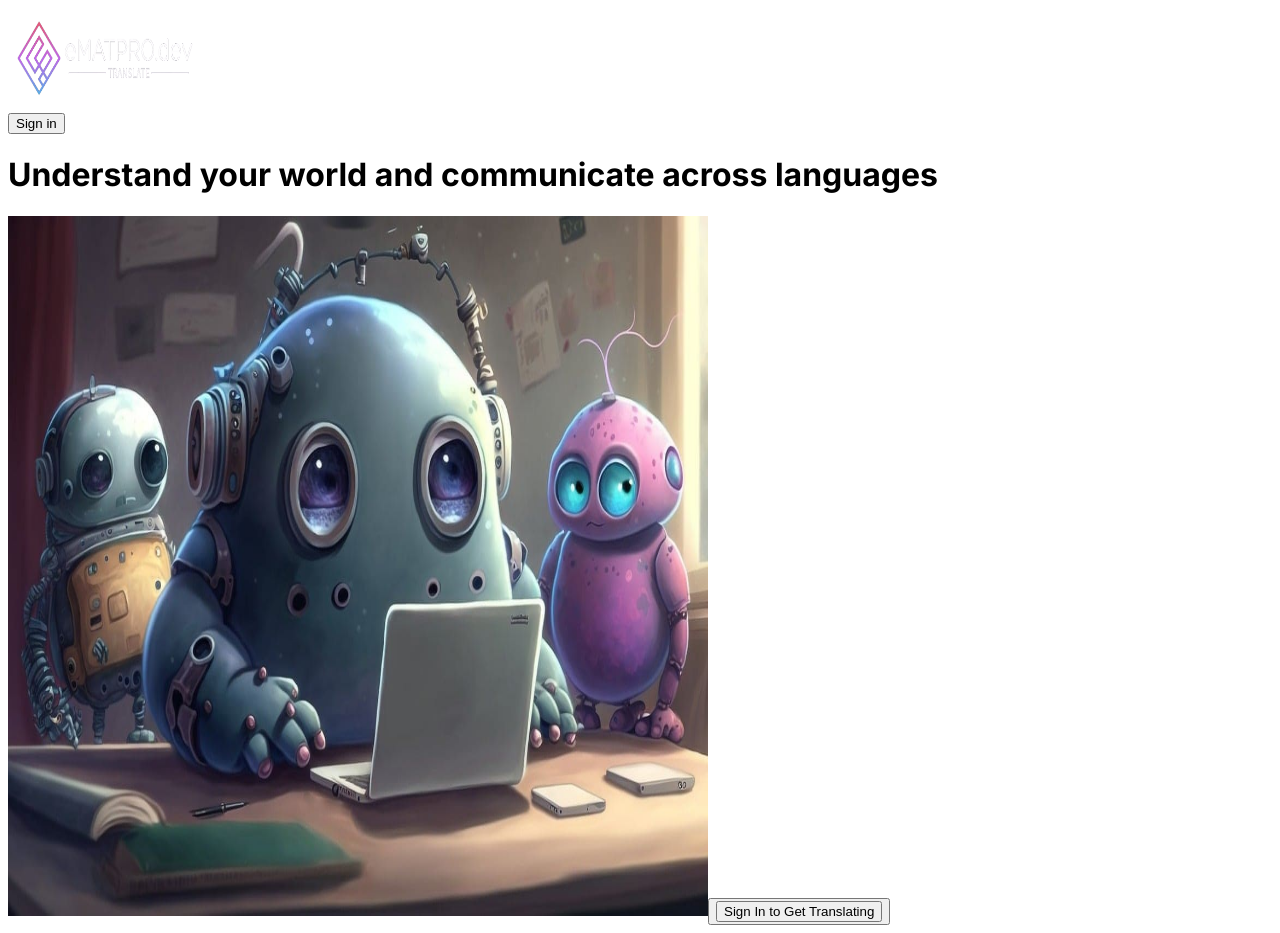
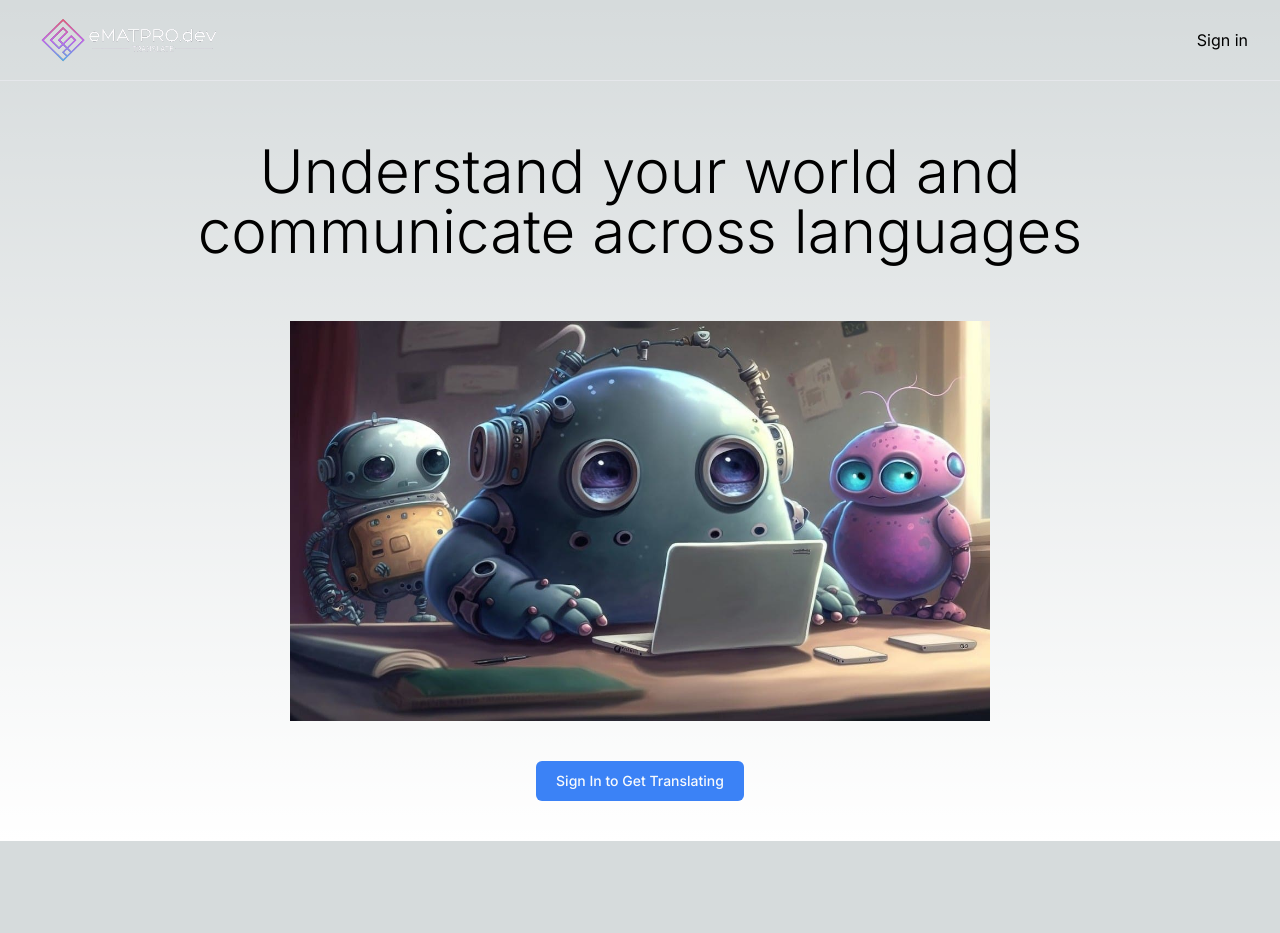
Before and after one commit to Mat955/MicroTransAI, a Next.js app: page / in a window 1280 px wide. After the commit the page ends 841 px from the top, so only its background shows below. Built offline with nearby package versions, Linux system fonts and the light colour scheme; no server answers.

Commit message:
Update layout.tsx to include global CSS and ClerkProvider

```diff
--- a/app/layout.tsx
+++ b/app/layout.tsx
@@ -1,13 +1,14 @@
 import type { Metadata } from "next";
 import { Inter } from "next/font/google";
-// import "@/app/assets";
+import "./globals.css";
+import Header from "@/components/Header";
+import { auth } from "@clerk/nextjs/server";
 import { ClerkProvider } from "@clerk/nextjs";
-import Header from "@/components/Header";
 
 const inter = Inter({ subsets: ["latin"] });
 
 export const metadata: Metadata = {
-  title: "Create Next App",
+  title: "Translate 2.0 Clone",
   description: "Generated by create next app",
 };
 
@@ -20,9 +21,9 @@ export default function RootLayout({
     <ClerkProvider>
       <html lang="en">
         <body className={inter.className}>
-          <div className="max-w-6xl mx-auto"></div>
           <Header />
-          {children}
+
+          <div className="max-w-6xl mx-auto">{children}</div>
         </body>
       </html>
     </ClerkProvider>
```
